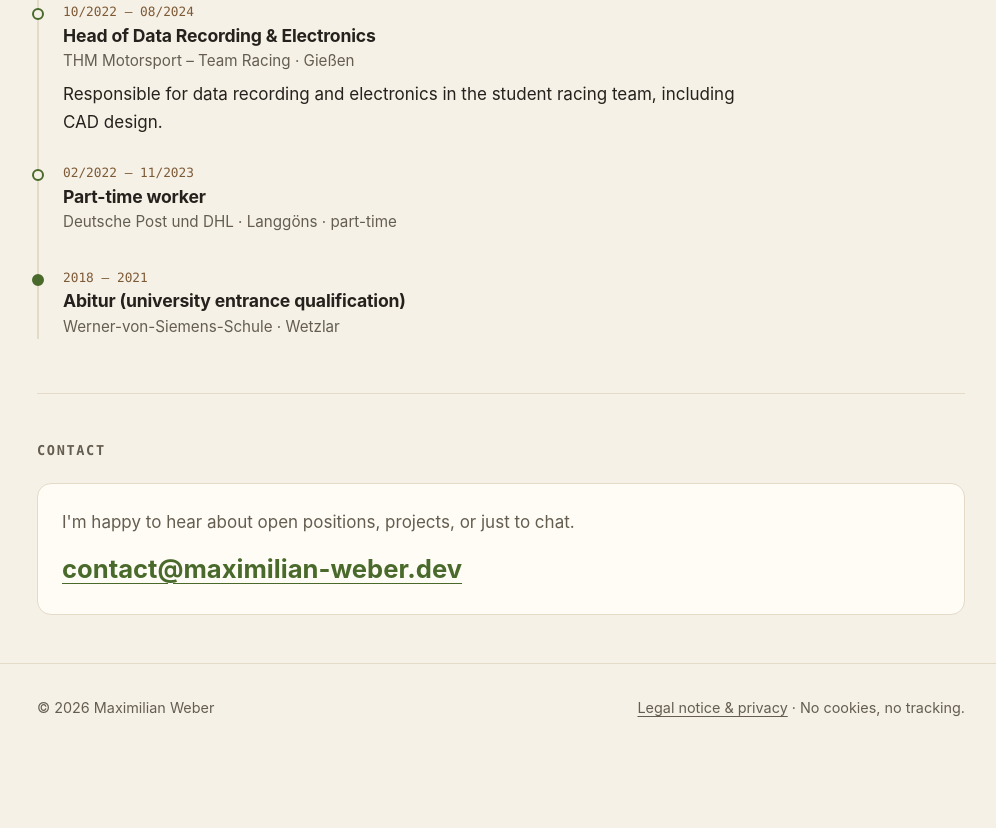
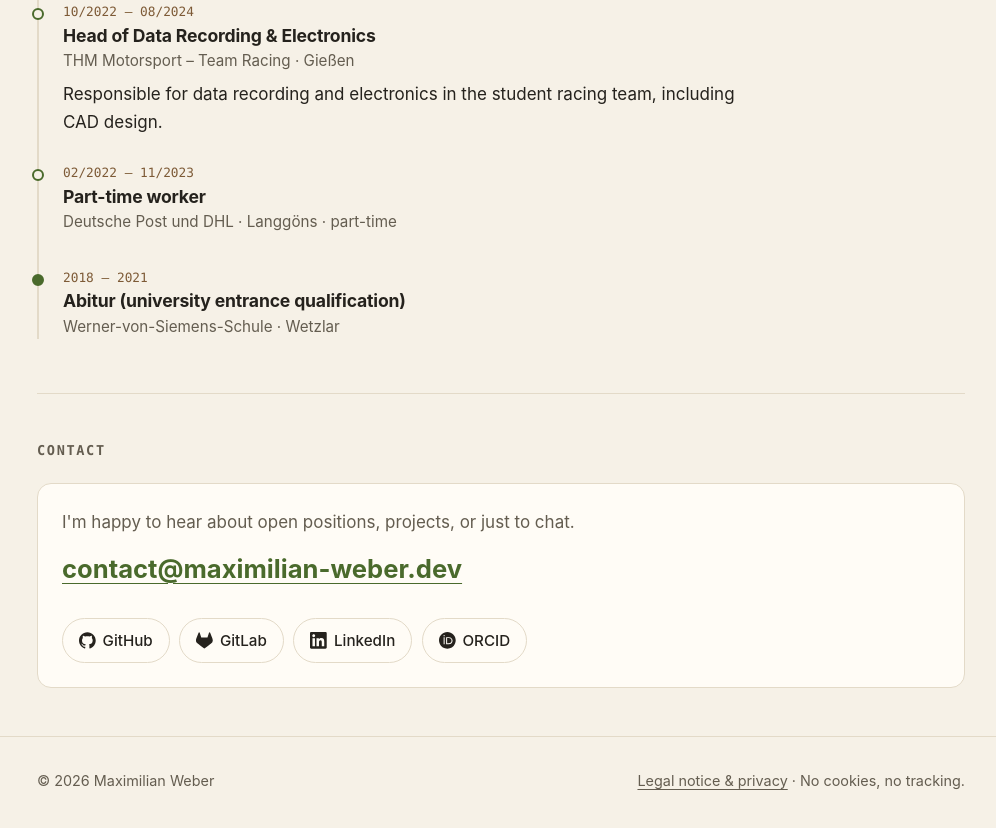
Before and after one commit to mwbr73/website, a plain HTML site: page index.html in a window 1280 px wide. Shown: the part 3674-4502 px from the top of the page, without its empty margins (139-1135 px from the left). Before the commit the page ends 4442 px from the top, so only its background shows below. Drawn offline with Linux system fonts and the light colour scheme.

Commit message:
Add profile icon links to contact section

```diff
--- a/index.html
+++ b/index.html
@@ -257,6 +257,12 @@
         <p lang="de">Ich freue mich über Nachrichten zu offenen Stellen, Projekten oder einfach zum Austausch.</p>
         <p lang="en">I'm happy to hear about open positions, projects, or just to chat.</p>
         <p class="contact__mail"><a href="mailto:contact@maximilian-weber.dev">contact@maximilian-weber.dev</a></p>
+        <ul class="links" aria-label="Profile">
+          <li><a class="btn btn--icon" href="https://github.com/mwbr73" rel="me"><svg class="icon" viewBox="0 0 24 24" aria-hidden="true" focusable="false"><path d="M12 .297c-6.63 0-12 5.373-12 12 0 5.303 3.438 9.8 8.205 11.385.6.113.82-.258.82-.577 0-.285-.01-1.04-.015-2.04-3.338.724-4.042-1.61-4.042-1.61C4.422 18.07 3.633 17.7 3.633 17.7c-1.087-.744.084-.729.084-.729 1.205.084 1.838 1.236 1.838 1.236 1.07 1.835 2.809 1.305 3.495.998.108-.776.417-1.305.76-1.605-2.665-.3-5.466-1.332-5.466-5.93 0-1.31.465-2.38 1.235-3.22-.135-.303-.54-1.523.105-3.176 0 0 1.005-.322 3.3 1.23.96-.267 1.98-.399 3-.405 1.02.006 2.04.138 3 .405 2.28-1.552 3.285-1.23 3.285-1.23.645 1.653.24 2.873.12 3.176.765.84 1.23 1.91 1.23 3.22 0 4.61-2.805 5.625-5.475 5.92.42.36.81 1.096.81 2.22 0 1.606-.015 2.896-.015 3.286 0 .315.21.69.825.57C20.565 22.092 24 17.592 24 12.297c0-6.627-5.373-12-12-12"/></svg>GitHub</a></li>
+          <li><a class="btn btn--icon" href="https://gitlab.com/mwbr73" rel="me"><svg class="icon" viewBox="0 0 24 24" aria-hidden="true" focusable="false"><path d="m23.6004 9.5927-.0337-.0862L20.3.9814a.851.851 0 0 0-.3362-.405.8748.8748 0 0 0-.9997.0539.8748.8748 0 0 0-.29.4399l-2.2055 6.748H7.5375l-2.2057-6.748a.8573.8573 0 0 0-.29-.4412.8748.8748 0 0 0-.9997-.0537.8585.8585 0 0 0-.3362.4049L.4332 9.5015l-.0325.0862a6.0657 6.0657 0 0 0 2.0119 7.0105l.0113.0087.03.0213 4.976 3.7264 2.462 1.8633 1.4995 1.1321a1.0085 1.0085 0 0 0 1.2197 0l1.4995-1.1321 2.4619-1.8633 5.006-3.7489.0125-.01a6.0682 6.0682 0 0 0 2.0094-7.003z"/></svg>GitLab</a></li>
+          <li><a class="btn btn--icon" href="https://www.linkedin.com/in/maximilian-weber-56a61722a/" rel="me"><svg class="icon" viewBox="0 0 24 24" aria-hidden="true" focusable="false"><path d="M20.447 20.452h-3.554v-5.569c0-1.328-.027-3.037-1.852-3.037-1.853 0-2.136 1.445-2.136 2.939v5.667H9.351V9h3.414v1.561h.046c.477-.9 1.637-1.85 3.37-1.85 3.601 0 4.267 2.37 4.267 5.455v6.286zM5.337 7.433c-1.144 0-2.063-.926-2.063-2.065 0-1.138.92-2.063 2.063-2.063 1.14 0 2.064.925 2.064 2.063 0 1.139-.925 2.065-2.064 2.065zm1.782 13.019H3.555V9h3.564v11.452zM22.225 0H1.771C.792 0 0 .774 0 1.729v20.542C0 23.227.792 24 1.771 24h20.451C23.2 24 24 23.227 24 22.271V1.729C24 .774 23.2 0 22.222 0h.003z"/></svg>LinkedIn</a></li>
+          <li><a class="btn btn--icon" href="https://orcid.org/0009-0006-6940-8321" rel="me"><svg class="icon" viewBox="0 0 24 24" aria-hidden="true" focusable="false"><path d="M12 0C5.372 0 0 5.372 0 12s5.372 12 12 12 12-5.372 12-12S18.628 0 12 0zM7.369 4.378c.525 0 .947.431.947.947s-.422.947-.947.947a.95.95 0 0 1-.947-.947c0-.525.422-.947.947-.947zm-.722 3.038h1.444v10.041H6.647V7.416zm3.562 0h3.9c3.712 0 5.344 2.653 5.344 5.025 0 2.578-2.016 5.025-5.325 5.025h-3.919V7.416zm1.444 1.303v7.444h2.297c3.272 0 4.022-2.484 4.022-3.722 0-2.016-1.284-3.722-4.097-3.722h-2.222z"/></svg>ORCID</a></li>
+        </ul>
       </div>
     </section>
   </main>
```
